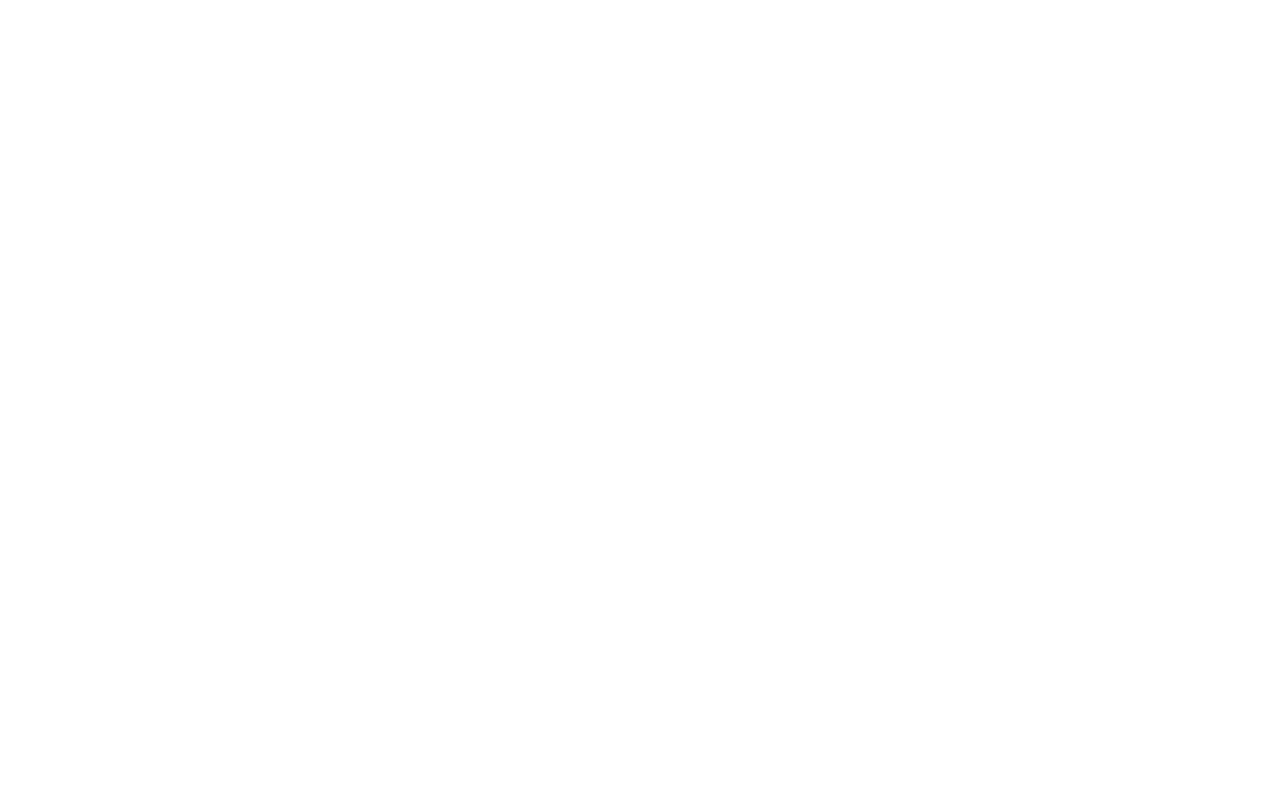
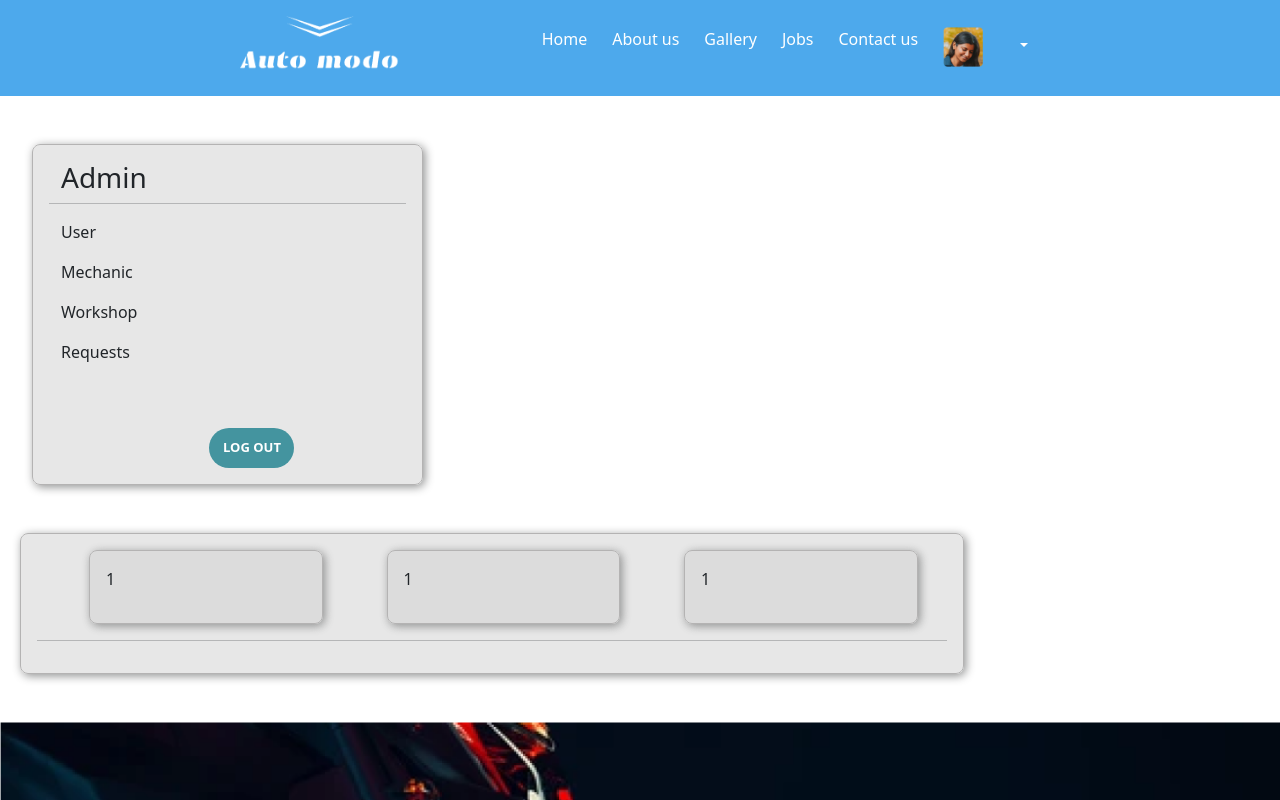
Before and after one commit to soumyasics/automodo_frontend, a React (Create React App) app: page /admin-dash in a window 1280 px wide. Before the commit this address had no page. Built offline with nearby package versions, Linux system fonts and the light colour scheme.

Commit message:
admin dashboard

```diff
--- a/src/App.js
+++ b/src/App.js
@@ -12,6 +12,7 @@
 import AdminTable from './Components/Admin/AdminTable';
 import SignupUser from './Components/User/SignupUser';
 import SignupWorkshop from './Components/Workshop/signupWorkshop'
+import AdminDashboard from './Components/Admin/AdminDashboard';
 function App() {
   return (
     <BrowserRouter>
@@ -24,7 +25,8 @@
       <Route path='/workshop-login' element={[<Navbar/>,<LoginWorkshop/>,<Footer/>]}/>
       <Route path='/user-signup' element={[<Navbar/>,<SignupUser/>,<Footer/>]}/>
       <Route path='/mechanic-signup' element={[<Navbar/>,<SignupMechanic/>,<Footer/>]}/>
-       <Route path='/workshop-signup' element={[<Navbar/>,<SignupWorkshop/>,<Footer/>]}/>
+      <Route path='/workshop-signup' element={[<Navbar/>,<SignupWorkshop/>,<Footer/>]}/>
+      <Route path='/admin-dash' element={[<Navbar/>,<AdminDashboard/>,<Footer/>]}/>
 
      </Routes>
      </BrowserRouter>
--- a/src/Components/Admin/AdminDashboard.css
+++ b/src/Components/Admin/AdminDashboard.css
@@ -1,16 +1,13 @@
 
-.profU-name{
-  width: 30rem;
+.sidebar-admin{
   border: 1px solid rgb(180, 179, 179);
   border-radius: .5rem;
   padding: 1rem;
-  margin:5%;
   background-color: rgba(209, 209, 209, 0.515);
   box-shadow: 2px 2px 10px rgb(143, 144, 144);
-  position: relative;
-  left: 2.3rem;
-  top: 3rem;
-  align-items: center;
+  margin-top: 3rem;
+  margin-left: 2rem;
+
 }
 
 .profU-name1{
@@ -50,7 +47,7 @@
 text-align: left;
 }
 
-.profU-logout{
+.Admin-logout{
   color: white;
   background-color: #44949F;
   border: 1px solid transparent;
@@ -64,19 +61,19 @@
   margin-left: 45%;
 }
 
-.profU-logout:hover{
+.Admin-logout:hover{
   background-color: #EE9F43;
 }
 
-.profU-logout:active {
+.Admin-logout:active {
   transform: scale(0.98);
   box-shadow: 3px 2px 22px 1px #E35F14;
 }
 
 .profU-details{
-  position: relative;
-  left: 2rem;
-  top: 3rem;
+ margin-top: 3rem;
+ margin-left: 2rem;
+ width: 59rem;
   border: 1px solid rgb(180, 179, 179);
   border-radius: .5rem;
   background-color: rgba(209, 209, 209, 0.515);
@@ -88,9 +85,13 @@
   text-align: center;
 }
 
-.profU-body{
-  margin: 3rem;
-  font-size: large;
+.dashboard-box{
+  border: 1px solid rgb(180, 179, 179);
+  border-radius: .5rem;
+  padding: 1rem;
+  background-color: rgba(209, 209, 209, 0.515);
+  box-shadow: 2px 2px 10px rgb(143, 144, 144);
+  margin-left: 4rem;
 }
 
 .profU-edit{
@@ -115,61 +116,3 @@
   transform: scale(0.98);
   box-shadow: 3px 2px 22px 1px  #44949F;
 }
-
-
-/* ----- Profile User Ends ----- */
-
-
-/* ----- Profile Edit User Starts ----- */
-
-.profeditU-main{
-  width: 30rem;
-  margin: 2rem;
-  margin-left: 30rem;
-  border: 1px solid rgb(180, 179, 179);
-  border-radius: .5rem;
-  background-color: rgba(209, 209, 209, 0.515);
-  box-shadow: 2px 2px 10px rgb(143, 144, 144);
-  align-items: center;
-  padding: 5rem;
-}
-
-.profeditU-input{
-  width: 280px;
-  height: 50px;
-  border-radius:.3rem;
-  box-shadow: inset 0px 0px 20px 0px white;
-  border: none;
-  outline: none;
-  background-color: #fff;
-  margin: .5rem 0rem;
-}
-
-.profeditU-label{
-  color: #E35F14;
-  text-transform: uppercase;
-  font-weight: bold;
-  margin: 0rem 2rem;
-}
-
-.profeditU-button{
-  color: white;
-  background-color: #44949F;
-  border: 1px solid transparent;
-  border-radius: 100px;
-  padding: 8px;
-  width: 13rem;
-  height: 40px;
-  font-size: small;
-  font-weight: bold;
-  margin: 30px 0px 10px 40px;
-}
-
-.profeditU-button:hover{
-  background-color: #E35F14;
-}
-
-.profeditU-button:active {
-  transform: scale(0.98);
-  box-shadow: 3px 2px 22px 1px #E35F14;
-}
--- a/src/Components/Admin/AdminDashboard.js
+++ b/src/Components/Admin/AdminDashboard.js
@@ -1,77 +1,46 @@
 import React from 'react'
-
+import 'bootstrap/dist/css/bootstrap.min.css';
+import 'bootstrap/dist/js/bootstrap.bundle.min.js';
+import { Link } from 'react-router-dom';
+import './AdminDashboard.css';
 function AdminDashboard() {
   return (
     <div>
     <div className='row'>
       <div className='col-4'>
-        <div className='profU-name row'>
-        <img className='col-5 profU-img' src={profilepic} />
-          <p className='col-5 profU-left1'>Robin Abraham</p>
+        <div className='sidebar-admin row'>
+          <h3 className='col-5'>Admin</h3>
+          <hr/>
+          <p>User</p>
+          <p>Mechanic</p>
+          <p>Workshop</p>
+          <p>Requests</p>
+          <button className='Admin-logout'>LOG OUT</button>
+
         </div>
-        <div className='profU-name1'>
-          <p className='profU-left'>Products ➡️</p>
-        </div>
-        <div className='profU-name1'>
-          <p className='profU-left'>Warehouse ➡️</p>
-        </div>
-        <div className='profU-name1'>
-          <p className='profU-left'>Help center ➡️</p>
-        </div>
-        <div >
-          <button className='profU-logout'>LOG OUT</button>
-        </div>
+
+
       </div>
 
       <div className='col-7 profU-details'>
-        <h3 className='profU-head'><b>DETAILS</b></h3>
+        <div className='row'>
+         <div className='col-3 dashboard-box'>
+          <p>1</p>
+         </div>
+         <div className='col-3 dashboard-box'>
+          <p>1</p>
+         </div>
+         <div className='col-3 dashboard-box'>
+          <p>1</p>
+         </div>
+        </div>
+
         <hr/>
-        <div className='profU-body'>
-          <p>Name : Robin Abraham</p>
-          <p>Mobile : 89xxxxx32</p>
-          <p>Email : robxxx@gmail.com</p>
-          <p>Gender : Male</p>
-          <p>DOB : 02/02/2001</p>
-        </div>
-        <div>
-          <button className='profU-edit'><Link className='Link-decoration' to='/ProfileeditUser'>EDIT</Link></button>
-        </div>
-      </div>
-    </div><div className='row'>
-      <div className='col-4'>
-        <div className='profU-name row'>
-        <img className='col-5 profU-img' src={profilepic} />
-          <p className='col-5 profU-left1'>Robin Abraham</p>
-        </div>
-        <div className='profU-name1'>
-          <p className='profU-left'>Products ➡️</p>
-        </div>
-        <div className='profU-name1'>
-          <p className='profU-left'>Warehouse ➡️</p>
-        </div>
-        <div className='profU-name1'>
-          <p className='profU-left'>Help center ➡️</p>
-        </div>
-        <div >
-          <button className='profU-logout'>LOG OUT</button>
-        </div>
-      </div>
 
-      <div className='col-7 profU-details'>
-        <h3 className='profU-head'><b>DETAILS</b></h3>
-        <hr/>
-        <div className='profU-body'>
-          <p>Name : Robin Abraham</p>
-          <p>Mobile : 89xxxxx32</p>
-          <p>Email : robxxx@gmail.com</p>
-          <p>Gender : Male</p>
-          <p>DOB : 02/02/2001</p>
-        </div>
-        <div>
-          <button className='profU-edit'><Link className='Link-decoration' to='/ProfileeditUser'>EDIT</Link></button>
-        </div>
+
       </div>
     </div>
+
     </div>
   )
 }
```
